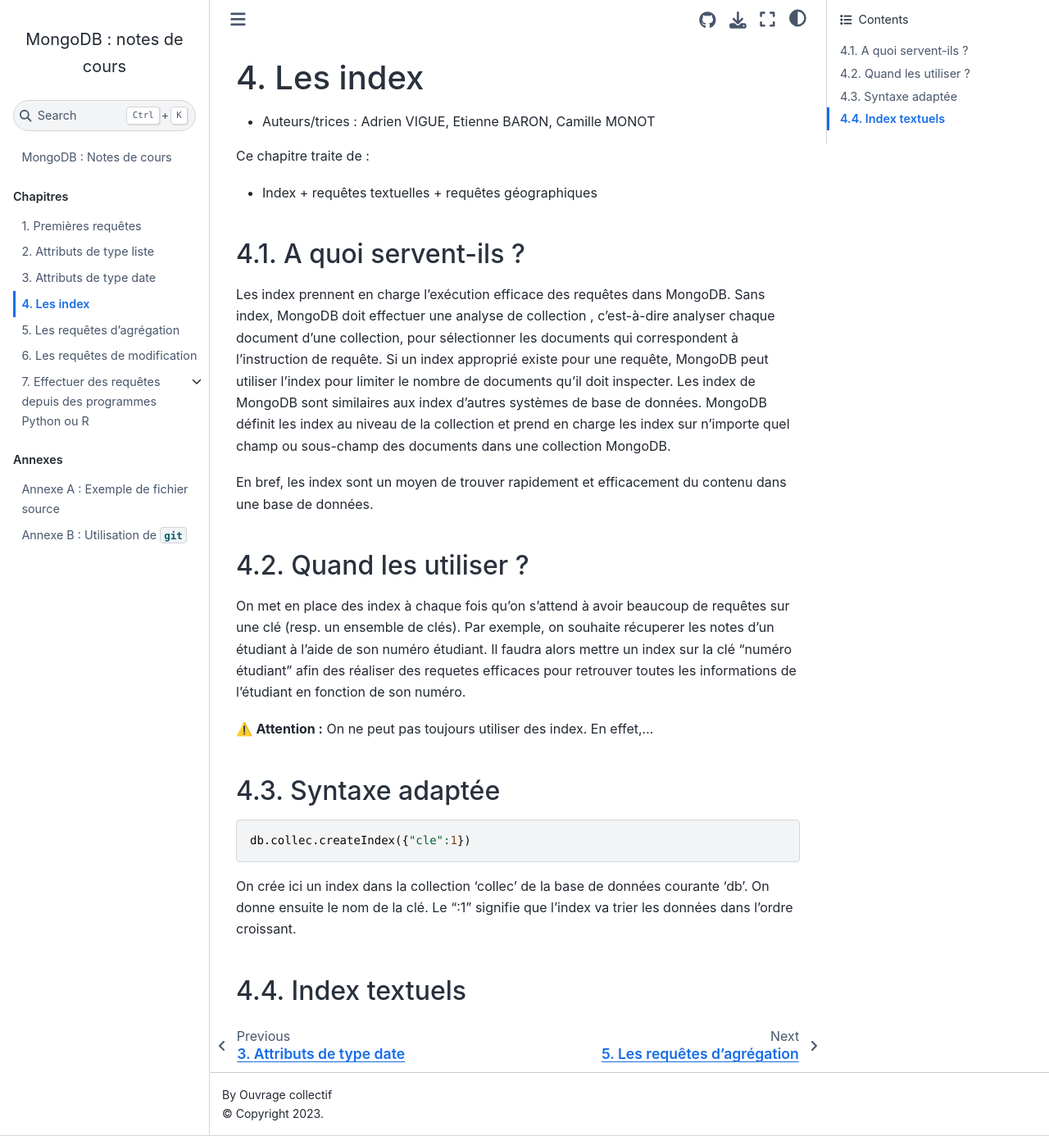
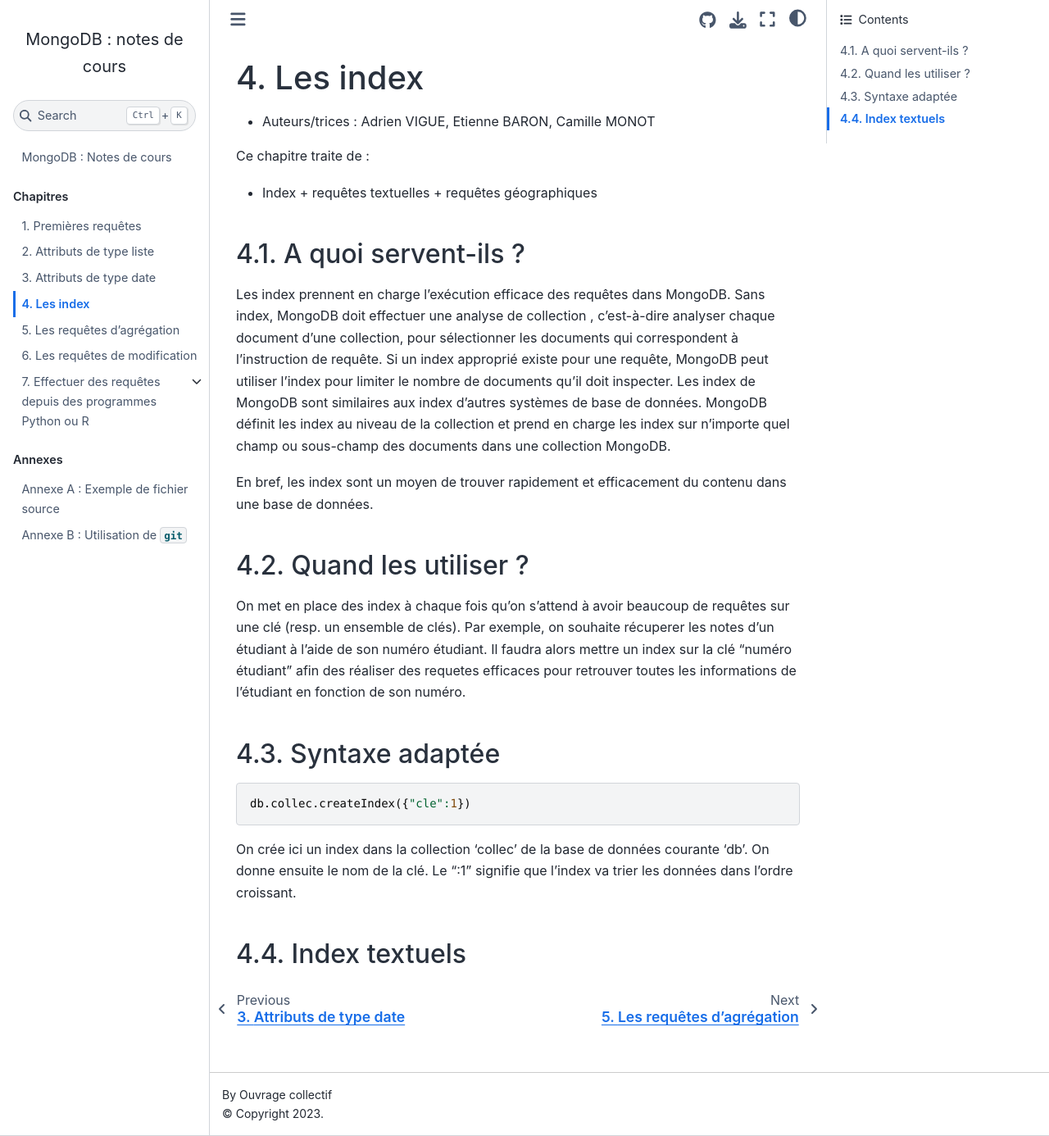
Before and after one commit to rtavenar/mongo_book, a Jupyter Book: the page built from content/04_index.md, in a window 1280 px wide and 1386 px high. Shown: the whole window at 82% size. Built offline with Jupyter Book 1.0.4 settings and Sphinx 7.4.7 and the Sphinx Book theme 1.1.4, drawn with Linux system fonts in a browser that asks for light colours.

Commit message:
Update 04_index.md

````diff
--- a/content/04_index.md
+++ b/content/04_index.md
@@ -38,7 +38,6 @@
 vous devez redéfinir vos index.
 Il n'est donc pas judicieux d'utiliser des index sur une base où vous vous attendez à devoir faire des mises à jour régulières.
 ```
-⚠️ __Attention :__ On ne peut pas toujours utiliser des index. En effet,...
 
 ## Syntaxe adaptée
 
````
